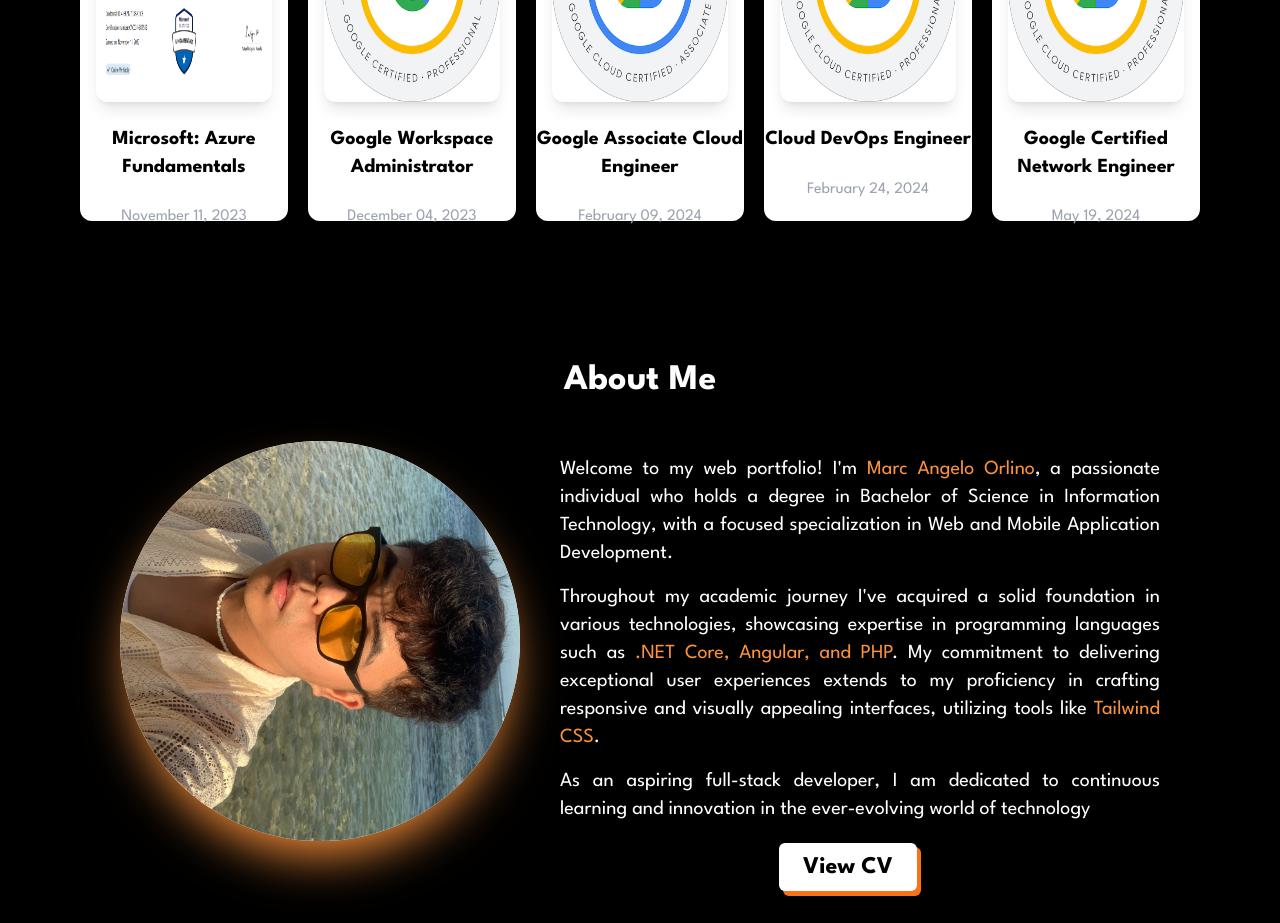
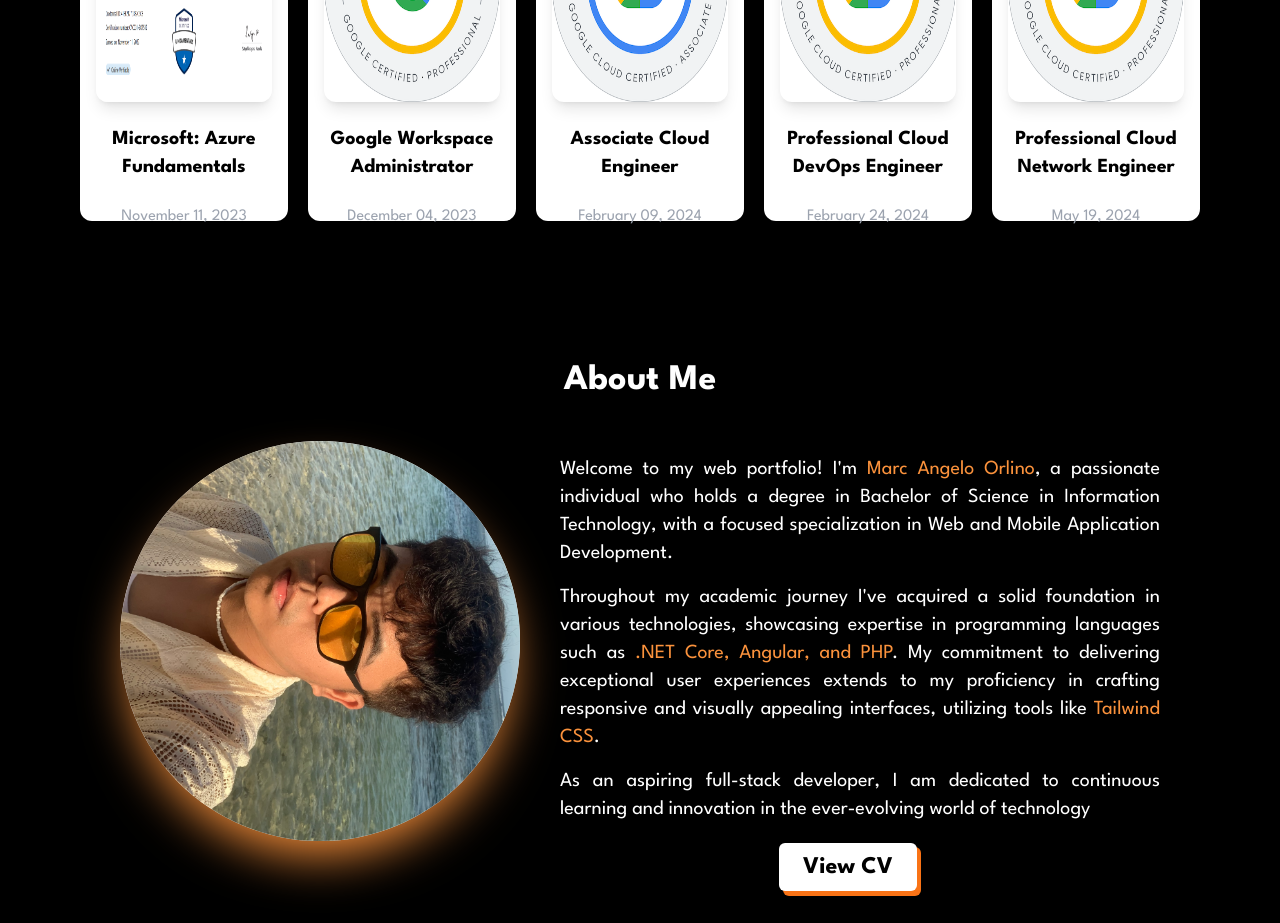
Before and after one commit to marcorlino/portfolio-v1, a Next.js app: page / in a window 1280 px wide. Shown: the part 820-1743 px from the top of the page. Built offline with nearby package versions, Linux system fonts and the light colour scheme.

Commit message:
certifications added

```diff
--- a/components/Home.tsx
+++ b/components/Home.tsx
@@ -81,27 +81,30 @@ function Home() {
       id: 2,
       name: "Google Workspace Administrator",
       date: "December 04, 2023",
-      href: "https://google.accredible.com/09adfd94-4e0f-4c0a-b822-47bcd56b1acb#gs.4oreqk",
+      href: "https://www.credly.com/badges/3a304910-98a7-47ba-afaf-f4934aa1639c/public_url",
       src: GWA,
     },
     {
       id: 3,
-      name: "Google Associate Cloud Engineer",
+      name: "Associate Cloud Engineer",
       date: "February 09, 2024",
-      href: "https://google.accredible.com/84bd414e-7b77-4c30-914f-74709a5fb56d#gs.4orjqj",
+      href: "https://www.credly.com/badges/ad0d09ca-147c-481f-9c04-74db0293ca84/public_url",
       src: ACE,
     },
 
     {
       id: 4,
-      name: "Cloud DevOps Engineer",
+      name: "Professional Cloud DevOps Engineer",
       date: "February 24, 2024",
+      href: "https://www.credly.com/badges/4889c37c-cb6e-4696-818a-0caad0450336/public_url",
       src: DevOps,
     },
+
     {
       id: 5,
-      name: "Google Certified Network Engineer",
+      name: "Professional Cloud Network Engineer",
       date: "May 19, 2024",
+      href: "https://www.credly.com/badges/b515e02a-4122-493a-ad98-340d8ebabc49/public_url",
       src: CNE,
     }
   ];
```
